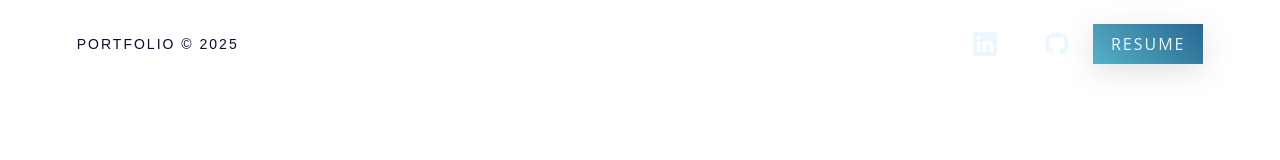
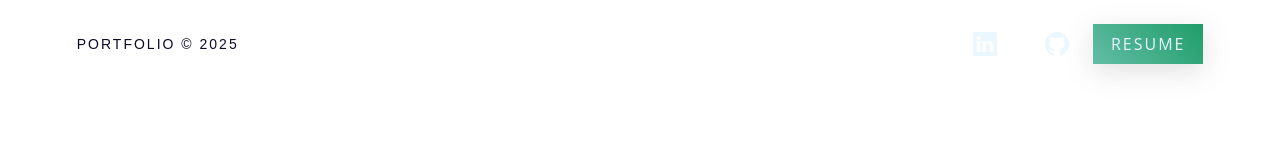
Before and after one commit to Deirror/aangelov-portfolio, a Next.js app: page / in a window 1280 px wide. Shown: the top 160 px of the page. Built offline with nearby package versions, Linux system fonts and the light colour scheme.

Commit message:
change color cv

```diff
--- a/styles/Navbar.module.scss
+++ b/styles/Navbar.module.scss
@@ -41,7 +41,7 @@
         .resumeButton {
             height: 40px;
             width: 110px;
-            background: linear-gradient(45deg, #57B0C7 0%, #276891 100%);
+            background: linear-gradient(45deg, #62bda5 0%, #209d69 100%);
             box-shadow: rgba(100, 100, 111, 0.2) 0px 7px 29px 0px;
             color: #EBF7FF;
             font-family: 'Open Sans', sans-serif;
```
